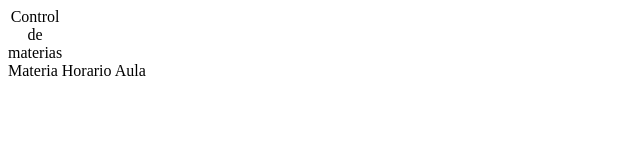
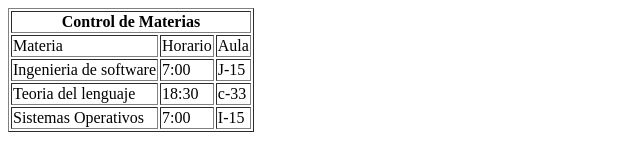
Before and after one commit to RicardoM1randa/Portafolio_PW0219_00107418, a plain HTML site: page laboratorios/laboratorio1/ejercicio2.html in a window 1280 px wide. Shown: the whole page, without its empty margins (0-640 px from the left). Drawn offline with Linux system fonts and the light colour scheme.

Commit message:
Ejercicio 2 Terminado

```diff
--- a/laboratorios/laboratorio1/ejercicio2.html
+++ b/laboratorios/laboratorio1/ejercicio2.html
@@ -1,21 +1,42 @@
 <!DOCTYPE html>
 <html lang="en">
+
 <head>
     <meta charset="UTF-8">
     <meta name="viewport" content="width=device-width, initial-scale=1.0">
     <meta http-equiv="X-UA-Compatible" content="ie=edge">
     <title>Ejercicio 2</title>
 </head>
+
 <body>
-    <table>
-        <caption>Control de materias</caption>
+    <table border="1">
+        <thead>
+            <th colspan="3">Control de Materias</th>
+        </thead>
+
+        <tbody>
+            <tr>
+                <td>Materia</td>
+                <td>Horario</td>
+                <td>Aula</td>
+            </tr>
+            <tr>
+                <td>Ingenieria de software</td>
+                <td>7:00</td>
+                <td>J-15</td>
+            </tr>
+            <tr>
+                <td>Teoria del lenguaje</td>
+                <td>18:30</td>
+                <td>c-33</td>
+            </tr>
+            <tr>
+                <td>Sistemas Operativos</td>
+                <td>7:00</td>
+                <td>I-15</td>
+            </tr>
+        </tbody>
     </table>
-    <thead>
-        <tr>
-            <th>Materia</th>
-            <th>Horario</th>
-            <th>Aula</th>
-        </tr>
-    </thead>
 </body>
+
 </html>
```
Also changed, not shown: laboratorios/laboratorio1/ejercicio3.html (added, +24 -0 lines).
